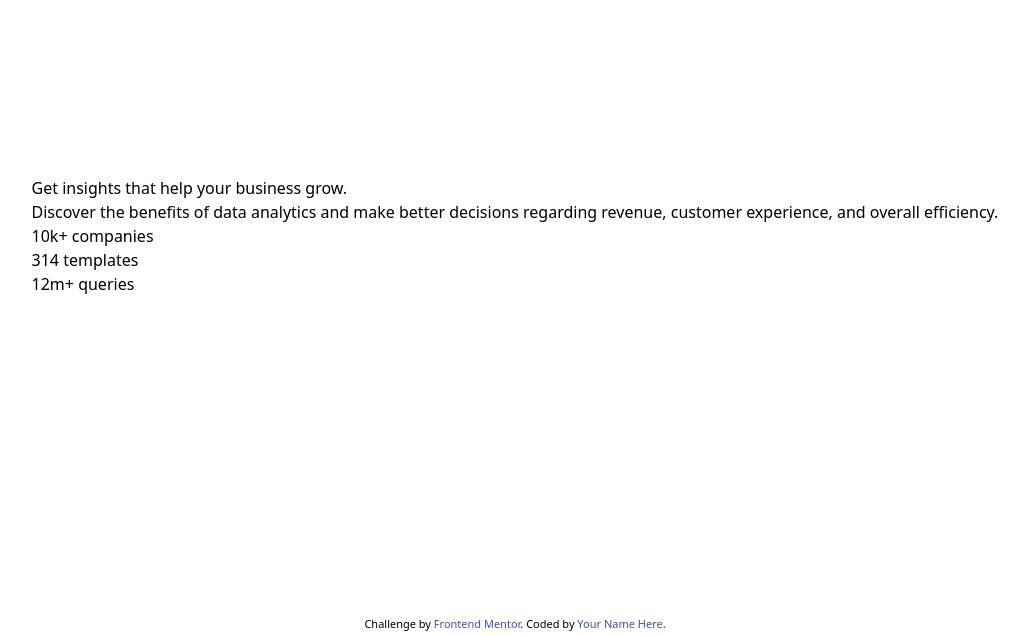
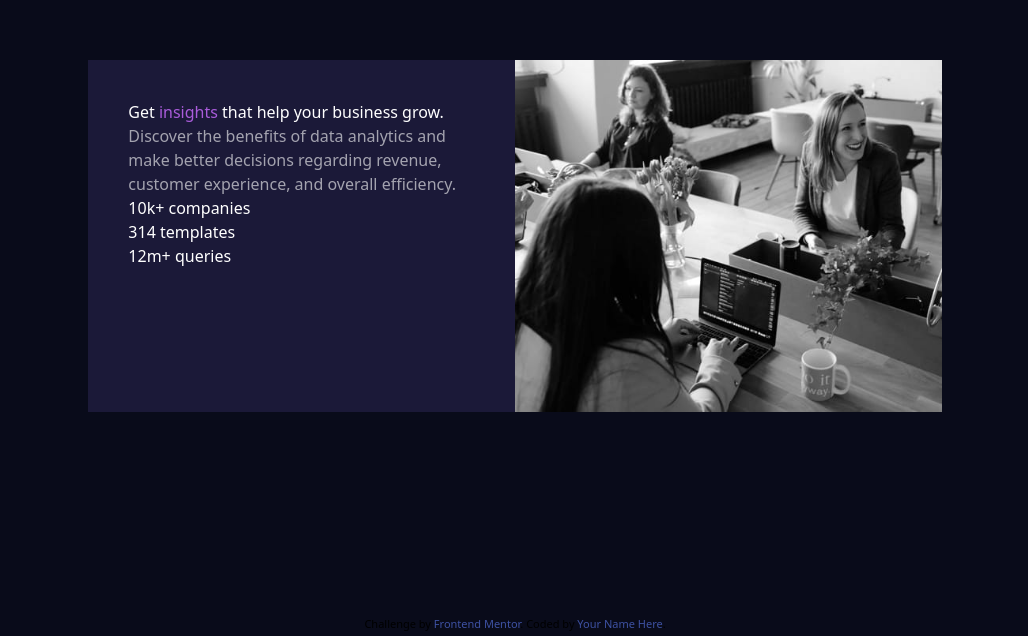
Before and after one commit to numan-iftikhar/stats-preview-card-fem, a plain HTML site: page index.html in a window 1280 px wide. Shown: the part 164-800 px from the top of the page, without its empty margins (125-1153 px from the left). Drawn offline with nearby package versions, Linux system fonts and the light colour scheme.

Commit message:
add colors

```diff
--- a/index.html
+++ b/index.html
@@ -25,17 +25,39 @@
       }
     </style>
   </head>
-  <body class="flex flex-col justify-center items-center h-screen">
-    <main>
+  <!-- tailwind customise -->
+  <script>
+    tailwind.config = {
+      theme: {
+        extend: {
+          colors: {
+            veryDarkBlue: "hsl(233, 47%, 7%)",
+            darkDesaturatedBlue: "hsl(244, 38%, 16%)",
+            softViolet: "hsl(277, 64%, 61%)",
+            white: "hsl(0, 0%, 100%)",
+            slightlyTransparentWhite: "hsla(0, 0%, 100%, 0.75)",
+            transparentWhite: "hsla(0, 0%, 100%, 0.6)",
+          },
+        },
+      },
+    };
+  </script>
+  <body
+    class="flex flex-col justify-center items-center h-screen bg-veryDarkBlue"
+  >
+    <main class="w-2/3 md:flex bg-darkDesaturatedBlue">
       <!-- left side -->
-      <div class="left">
-        <h1>Get insights that help your business grow.</h1>
-        <p>
+      <div class="left w-1/2 p-10">
+        <h1 class="text-white">
+          Get <span class="text-softViolet">insights</span> that help your
+          business grow.
+        </h1>
+        <p class="text-transparentWhite">
           Discover the benefits of data analytics and make better decisions
           regarding revenue, customer experience, and overall efficiency.
         </p>
 
-        <div>
+        <div class="stats text-white">
           <p>10k+ companies</p>
           <p>314 templates</p>
           <p>12m+ queries</p>
@@ -43,8 +65,8 @@
       </div>
 
       <!-- right side -->
-      <div class="right">
-        <img src="" alt="" />
+      <div class="right md:w-1/2">
+        <img class="h-full" src="images/image-header-desktop.jpg" alt="" />
       </div>
     </main>
 
```
